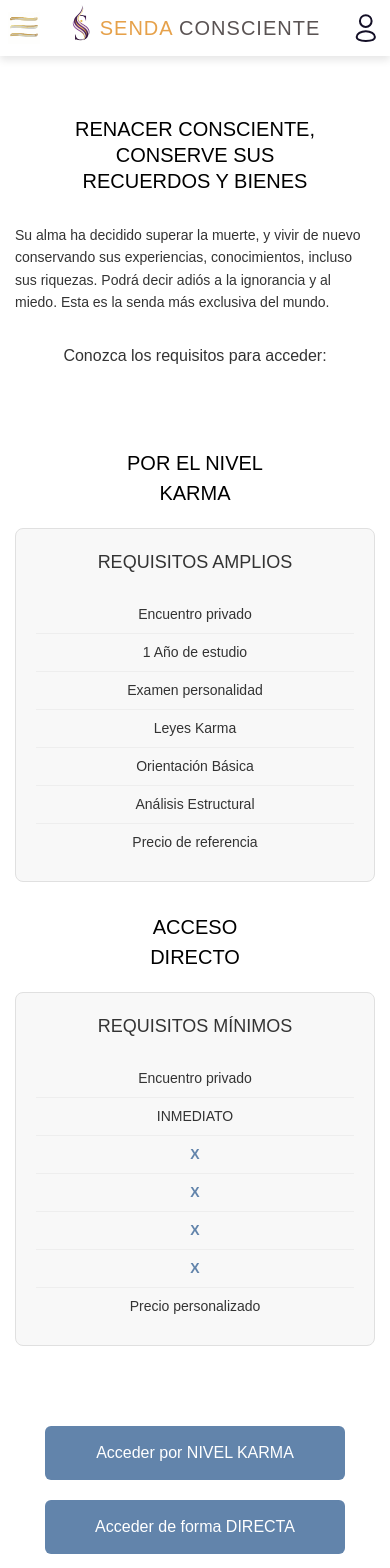
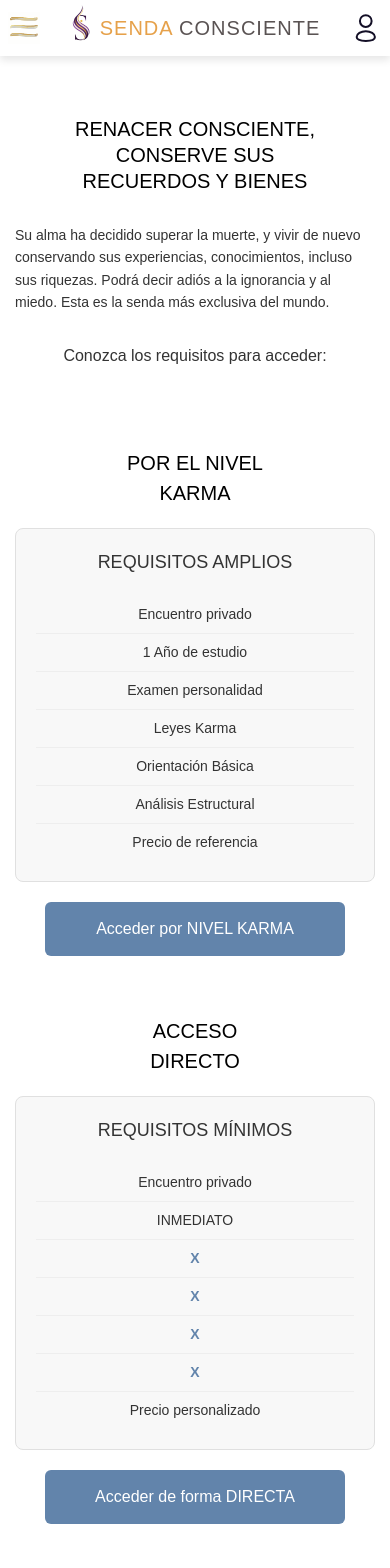
Before and after one commit to orbimatrix/Conscious-path, a Next.js app: page /sendas_renacer in a window 390 px wide. Shown: the top 1568 px of the page. Built offline with nearby package versions, Linux system fonts and the light colour scheme.

Commit message:
Add call-to-action buttons for direct and karma access in SendasRenacerPage. Update CSS for button layout and responsiveness, ensuring consistent styling across columns.

```diff
--- a/src/app/sendas_renacer/page.tsx
+++ b/src/app/sendas_renacer/page.tsx
@@ -62,6 +62,9 @@ export default function SendasRenacerPage() {
                   <li>Precio de referencia</li>
                 </ul>
               </div>
+              <button className="cta-button karma-button" onClick={openModal}>
+                Acceder por NIVEL KARMA
+              </button>
             </div>
 
             {/* Right Column - Direct Access */}
@@ -79,19 +82,10 @@ export default function SendasRenacerPage() {
                   <li>Precio personalizado</li>
                 </ul>
               </div>
+              <button className="cta-button direct-button" onClick={openDirectModal}>
+                Acceder de forma DIRECTA
+              </button>
             </div>
-          </div>
-        </section>
-
-        {/* Call-to-Action Buttons */}
-        <section className="sendas-cta-buttons">
-          <div className="cta-buttons-container">
-            <button className="cta-button karma-button" onClick={openModal}>
-              Acceder por NIVEL KARMA
-            </button>
-            <button className="cta-button direct-button" onClick={openDirectModal}>
-              Acceder de forma DIRECTA
-            </button>
           </div>
         </section>
 
--- a/src/app/sendas_renacer/sendas_renacer.css
+++ b/src/app/sendas_renacer/sendas_renacer.css
@@ -84,6 +84,8 @@
 
 .requirement-column {
   text-align: center;
+  display: flex;
+  flex-direction: column;
 }
 
 .requirement-title {
@@ -98,6 +100,7 @@
   border-radius: 8px;
   padding: 30px;
   text-align: left;
+  margin-bottom: 20px;
 }
 
 .requirement-subtitle {
@@ -158,6 +161,12 @@
 
 .cta-button:hover {
   background: #5a6b82;
+}
+
+/* Individual column buttons */
+.requirement-column .cta-button {
+  width: 100%;
+  margin-top: auto;
 }
 
 /* Free Access Section */
@@ -232,6 +241,16 @@
 
   .requirement-title {
     font-size: 20px;
+  }
+
+  .requirement-column {
+    margin-bottom: 30px;
+  }
+
+  .requirement-column .cta-button {
+    width: 100%;
+    max-width: 300px;
+    margin: 0 auto;
   }
 
   .cta-buttons-container {
```
